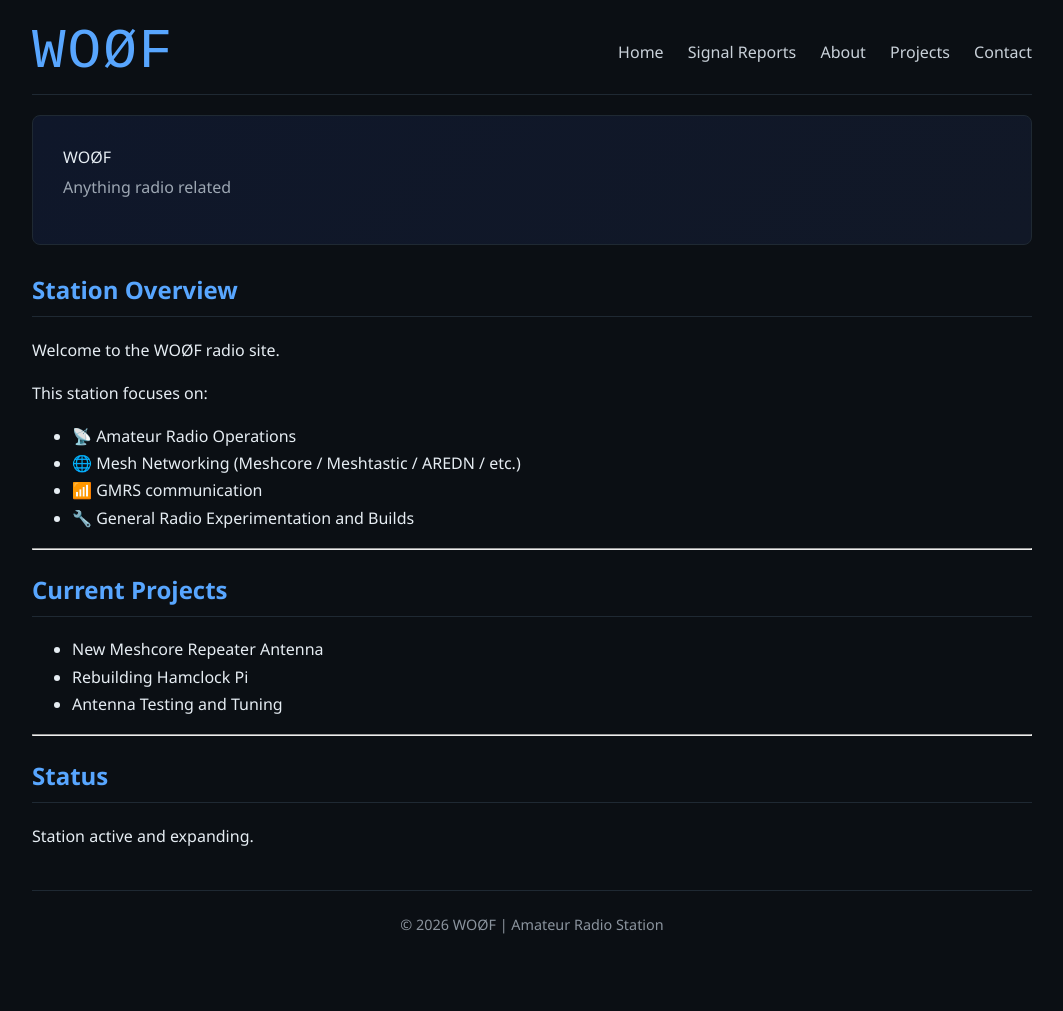
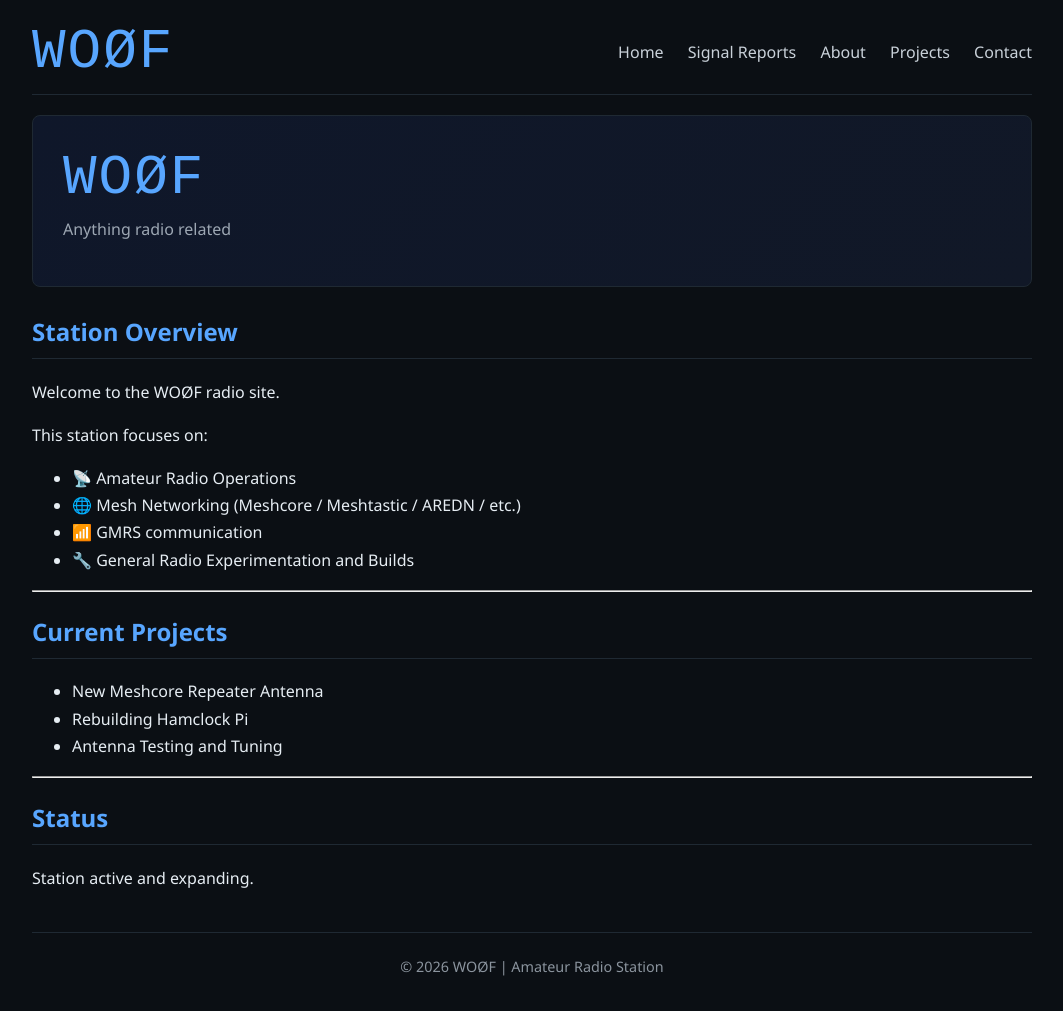
Before and after one commit to Lymitliss/Lymitliss.github.io, a Jekyll site: the page built from index.md, in a window 1280 px wide. Shown: the whole page, without its empty margins (108-1171 px from the left). Built offline with Jekyll 4.4.1, drawn with Linux system fonts in a browser that asks for light colours; before the commit the page ends 969 px from its top, so only the background shows below that.

Commit message:
Update default.html

```diff
--- a/_layouts/default.html
+++ b/_layouts/default.html
@@ -24,7 +24,7 @@
     </nav>
 
     <header class="hero">
-      <div class="callsign">WOØF</div>
+      <div class="logo">WOØF</div>
       <p>{{ site.description }}</p>
     </header>
 
```
